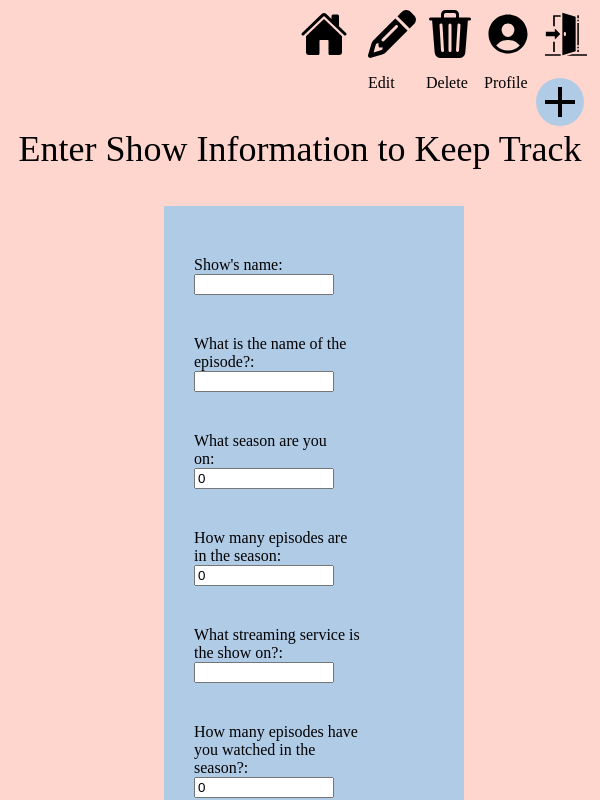
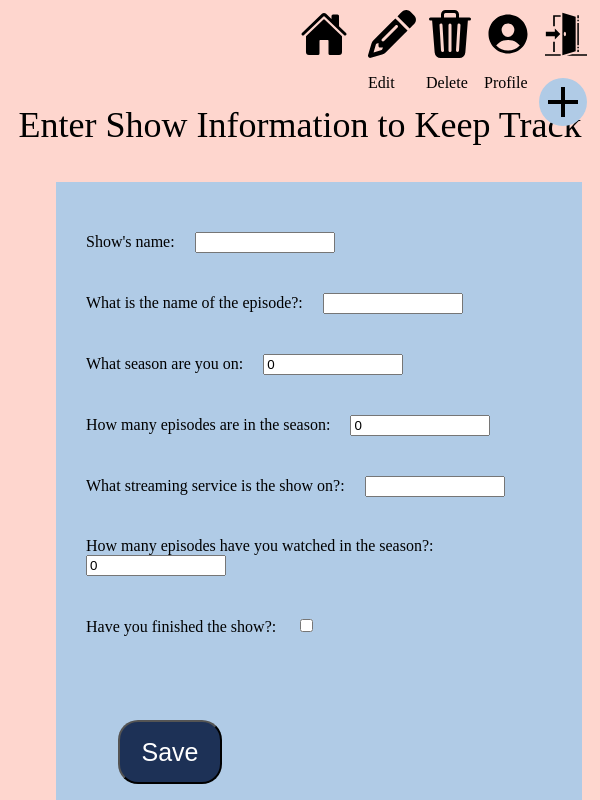
Before and after one commit to Eliaprogrammer/tv_show_tracker_website_app, a React (Vite) app: page /generate_show in a window 600 px wide. Shown: the top 800 px of the page. Built offline with nearby package versions, Linux system fonts and the light colour scheme; no server answers; a web font is replaced by a local one.

Commit message:
Small CSS adjustments on Navbar.css and GenerateEntry.css. Adding a home icon to redirect the user back to the home page.

```diff
--- a/src/About.jsx
+++ b/src/About.jsx
@@ -1,6 +1,10 @@
+import {IoHome} from "react-icons/io5";
+import {useNavigate} from "react-router-dom";
 function AboutInfo(){
+    const navigate = useNavigate();
     return(
         <div className="about_abstract">
+            <IoHome onClick={()=>navigate("/")}/>
 
             <h1 className="about_header">About</h1>
 
--- a/src/GenerateEntry.css
+++ b/src/GenerateEntry.css
@@ -1,7 +1,7 @@
 .entry_form p{
     font-size: clamp(1rem, 2.25rem, 2.75rem);
     text-align: center;
-    margin-top: 15vh;
+    margin-top: 16vh;
 }
 
 .form_show_details{
@@ -50,8 +50,32 @@
     justify-content: center;
 }
 
-@media screen and (max-width: 320px){
+@media screen and (max-width: 400px){
     .form_show_details{
-        width: 100%
+        margin-left: 3rem;
+        padding: 3rem;
+        max-width: 100%;
     }
 }
+
+@media screen and (min-width: 400px) and (max-width: 600px){
+    .entry_form p{
+        font-size: clamp(1rem, 2.25rem, 2.75rem);
+        text-align: center;
+        margin-top: 12vh;
+    }
+
+    .form_show_details{
+        margin-left: 3rem;
+        padding: 4rem;
+        max-width: 80%;
+    }
+}
+
+@media screen and (min-width: 600px) and (max-width: 800px){
+    .form_show_details{
+        margin-left: 3rem;
+        padding: 3.125rem 2.5rem 2.5rem 1.875rem;
+        max-width: 90%;
+    }
+}
--- a/src/GetStarted.jsx
+++ b/src/GetStarted.jsx
@@ -1,6 +1,10 @@
+import {IoHome} from "react-icons/io5";
+import {useNavigate} from "react-router-dom";
 function GetStarted(){
+    const navigate = useNavigate();
     return(
         <div className="start">
+            <IoHome onClick={()=>navigate("/")}/>
             <h1>Getting Started</h1>
 
             <h3>Create an account</h3>
--- a/src/Navbar.css
+++ b/src/Navbar.css
@@ -46,7 +46,7 @@
 
     .add_action{
         top: 2.75rem;
-        right: 0.4rem;
+        right: 0.2rem;
         margin-top: .5vh;
     }
 
@@ -75,7 +75,7 @@
 
     .add_action{
         top: 3.5rem;
-        right: 0.4rem;
+        right: 0.2rem;
         margin-top: 1.5vh;
     }
 
```
